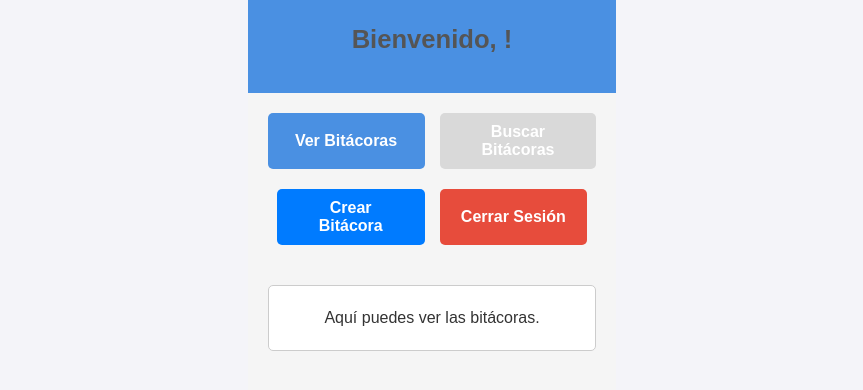
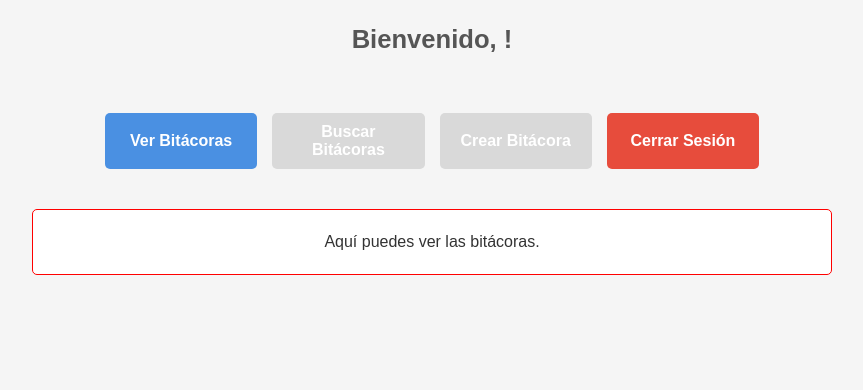
Before and after one commit to Eder-Plazas/Proyecto-Final-Web, a React (Vite) app: page /home in a window 1280 px wide. Shown: the top 390 px of the page, without its empty margins (208-1071 px from the left). Built offline with nearby package versions, Linux system fonts and the light colour scheme.

Commit message:
botones usuario en fila

```diff
--- a/src/App.css
+++ b/src/App.css
@@ -7,7 +7,6 @@
 body{
   display: flex;
   flex-direction: column;
-  align-items: center;
   font-family: Arial, sans-serif;
   background-color: #f0f0f0;
 }
--- a/src/Pages/Homepage/HomePage.css
+++ b/src/Pages/Homepage/HomePage.css
@@ -8,16 +8,16 @@
   display: flex;
   flex-direction: column;
   height: 100vh;
+  width: 100vw; /* Pantalla completa */
   background-color: #f5f5f5;
   font-family: Arial, sans-serif;
 }
 
 .header {
-    background-color: #4a90e2;
   color: white;
   padding: 20px;
   text-align: center;
-    font-size: 24px;
+  font-size: 30px;
 }
 
 .main-container {
@@ -30,11 +30,14 @@
 
 .tab-container {
   display: flex;
+  flex-direction: row; /* Alinea los botones en fila */
+  justify-content: center;
+  gap: 15px;
   margin-bottom: 20px;
-    gap: 15px;
+  flex-wrap: nowrap; /* Evita que los botones pasen a otra línea */
 }
 
-  .tab-button {
+.tab-button, .action-button, .logout-button {
   padding: 10px 20px;
   background-color: #d9d9d9;
   border: none;
@@ -48,25 +51,12 @@
   color: white;
 }
 
-  .action-buttons {
-    display: flex;
-    gap: 15px;
-    margin-bottom: 20px;
-  }
-
-  .action-button {
-    padding: 10px 20px;
-    font-size: 16px;
-    border: none;
-    border-radius: 5px;
-    cursor: pointer;
-  }
-
 .logout-button {
   background-color: #e74c3c;
   color: white;
 }
 
+.tab-button:hover,
 .action-button:hover,
 .logout-button:hover {
   opacity: 0.9;
@@ -85,49 +75,7 @@
   width: 100%;
   text-align: center;
   padding: 20px;
-    border: 1px solid #ccc;
+  border: 1px solid red;
   background-color: white;
   border-radius: 5px;
 }
-
-  .create-log-form {
-    margin-top: 20px;
-    width: 100%;
-    padding: 20px;
-    background-color: #f9f9f9;
-    border: 1px solid #ddd;
-    border-radius: 5px;
-  }
-
-  .create-log-form h3 {
-    margin-bottom: 15px;
-  }
-
-  .create-log-form label {
-    display: block;
-    margin-top: 10px;
-    font-weight: bold;
-  }
-
-  .create-log-form input,
-  .create-log-form textarea {
-    width: 100%;
-    padding: 8px;
-    margin-top: 5px;
-    border: 1px solid #ccc;
-    border-radius: 4px;
-  }
-
-  .submit-button {
-    margin-top: 15px;
-    padding: 10px 20px;
-    background-color: #4a90e2;
-    color: white;
-    border: none;
-    border-radius: 5px;
-    cursor: pointer;
-  }
-
-  .submit-button:hover {
-    background-color: #3a78b0;
-  }
--- a/src/Pages/Homepage/HomePage.jsx
+++ b/src/Pages/Homepage/HomePage.jsx
@@ -67,9 +67,6 @@ const HomePage = () => {
           >
             Buscar Bitácoras
           </button>
-        </div>
-
-        <div className="action-buttons">
           <button className="action-button" onClick={() => setShowCreateLogForm(!showCreateLogForm)}>
             {showCreateLogForm ? 'Cancelar' : 'Crear Bitácora'}
           </button>
```
Lines whose indentation alone changed are shown as unchanged.
